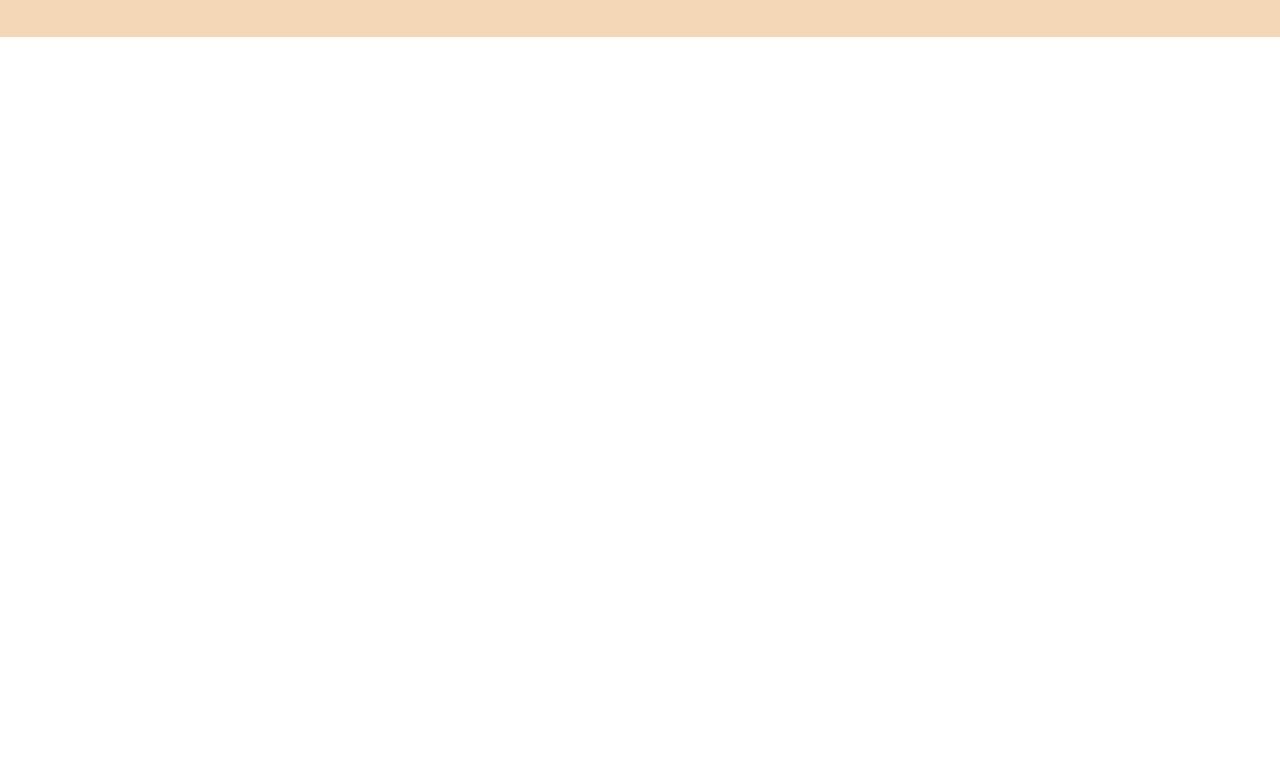
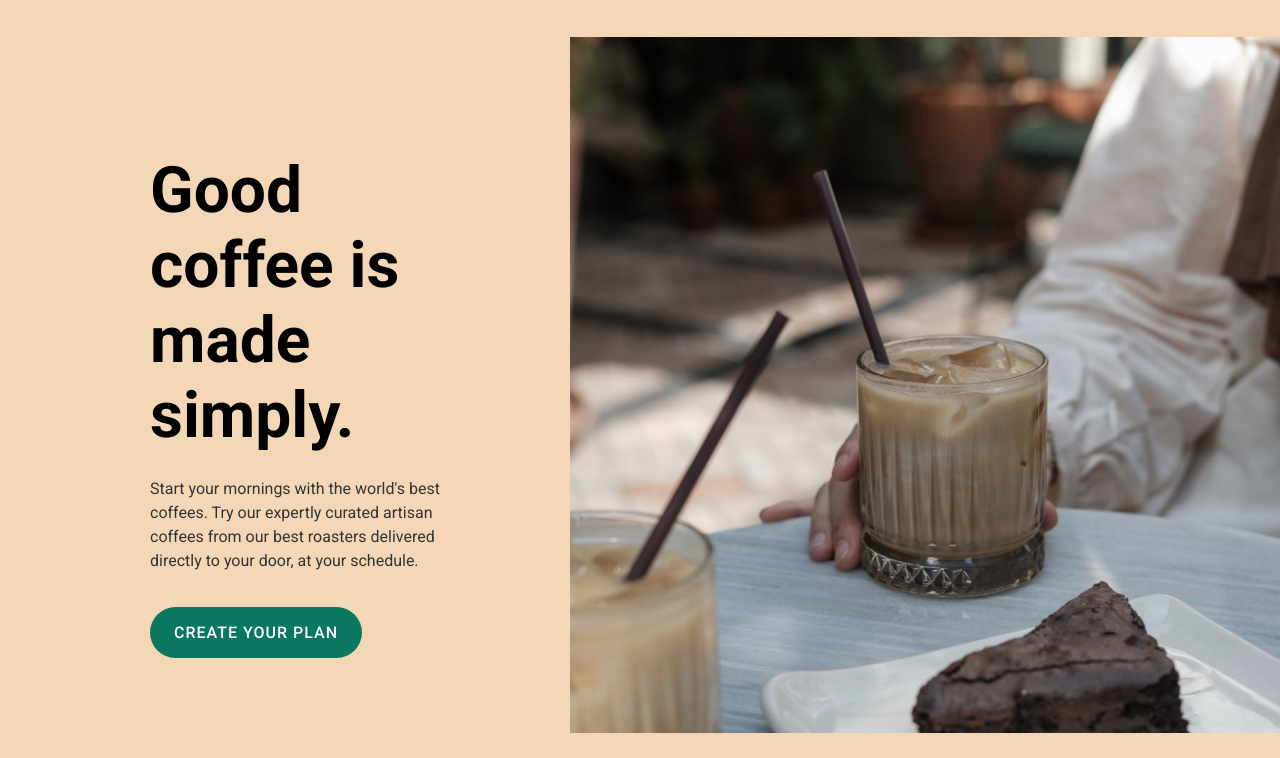
Before and after one commit to makhsudoff/coffeeroasters, a plain HTML site: page index.html in a window 1280 px wide. Shown: the part 67-825 px from the top of the page. Before the commit the page ends 800 px from the top, so only its background shows below. Drawn offline with Linux system fonts and the light colour scheme; files whose address does not match are found by name.

Commit message:
Add hero section and some styles

```diff
--- a/css/style.css
+++ b/css/style.css
@@ -2,7 +2,9 @@
 :root {
   --text-color: #333;
   --accent-color: #0A775F;
+  --accent-light-brown: #C99B67;
   --outline-color: var(--accent-color);
+  --light-brown: #F3D7B7;
 }
 /* GLOBAL */
 html {
@@ -51,6 +53,48 @@ img {
   margin-right: auto;
 }
 
+/* BUTTON */
+.button {
+  display: inline-block;
+  background-color: ;
+  padding: 16px 24px;
+  font-size: 16px;
+  font-weight: 500;
+  line-height: normal;
+  text-transform: uppercase;
+  border: 0;
+  border-radius: 100px;
+  cursor: pointer;
+  text-decoration: none;
+  letter-spacing: 1px;
+  white-space: nowrap;
+}
+.button-green {
+  background-color: var(--accent-color);
+  color: #fff;
+}
+
+.button-green:hover {
+  opacity: 0.8;
+}
+
+.button-green:active {
+  opacity: 0.6;
+}
+
+.button-brown {
+  background-color: var(--accent-color);
+  color: #fff;
+}
+
+.button-brown:hover {
+  opacity: 0.8;
+}
+
+.button-brown:active {
+  opacity: 0.6;
+}
+
 /* MAIN CONTENT */
 
 .main-content {
@@ -61,6 +105,7 @@ img {
 /* SITE-HEADER-INTRO-WRAPPER */
 
 .site-header-hero-wrapper {
+  background-color: var(--light-brown);
   background-image: url(../img/lightbg.png);
 }
 
@@ -80,6 +125,7 @@ img {
 .site-header-logo-link {
   display: flex;
   text-decoration: none;
+  flex-shrink: 0;
 }
 
 .site-header-logo-link:hover {
@@ -115,6 +161,7 @@ img {
   line-height: normal;
   color: var(--text-color);
   transition: color 0.3s ease;
+  white-space: nowrap;
 }
 
 .sitenav-item-link:hover {
@@ -124,3 +171,49 @@ img {
 .sitenav-item-link:active {
   opacity: 0.6;
 }
+
+/* HERO */
+
+.hero {
+}
+.hero-container {
+  display: flex;
+  padding-left: 0;
+  padding-right: 0;
+}
+
+.hero-info-wrapper {
+  width: 100%;
+  max-width: 730px;
+  padding-top: 116px;
+  padding-bottom: 100px;
+  padding-left: 150px;
+  padding-right: 116px;
+}
+.hero-heading {
+  font-size: 64px;
+  line-height: normal;
+  margin-top: 0;
+  margin-bottom: 24px;
+  color: #000;
+}
+.hero-text {
+  margin: 0;
+  font-size: 16px;
+  line-height: 1.5;
+  margin-bottom: 34px;
+}
+
+.hero-text:not(:last-child) {
+  margin-bottom: 34px;
+}
+
+.hero-img {
+  width: 710px;
+  height: 596px;
+  object-fit: cover;
+}
+
+.hero-img-index {
+  height: 696px;
+}
--- a/index.html
+++ b/index.html
@@ -38,6 +38,20 @@
         </nav>
       </div>
     </header>
+
+    <!-- HERO -->
+    <div class="hero">
+      <div class="hero-container container">
+        <div class="hero-info-wrapper">
+          <h1 class="hero-heading">Good coffee
+            is made simply.</h1>
+            <p class="hero-text">Start your mornings with the world's best coffees. Try our expertly curated artisan coffees from our best roasters delivered directly to your door, at your schedule.</p>
+            <a class="button button-green" href="#">Create your plan</a>
+        </div>
+
+        <img class="hero-img hero-img-index" src="img/hero-bg.png" width="710px" height="696px">
+      </div>
+    </div>
   </div>
   <script src="js/main.js"></script>
 </body>
```
Also changed, not shown: img/hero-bg.png (added).
